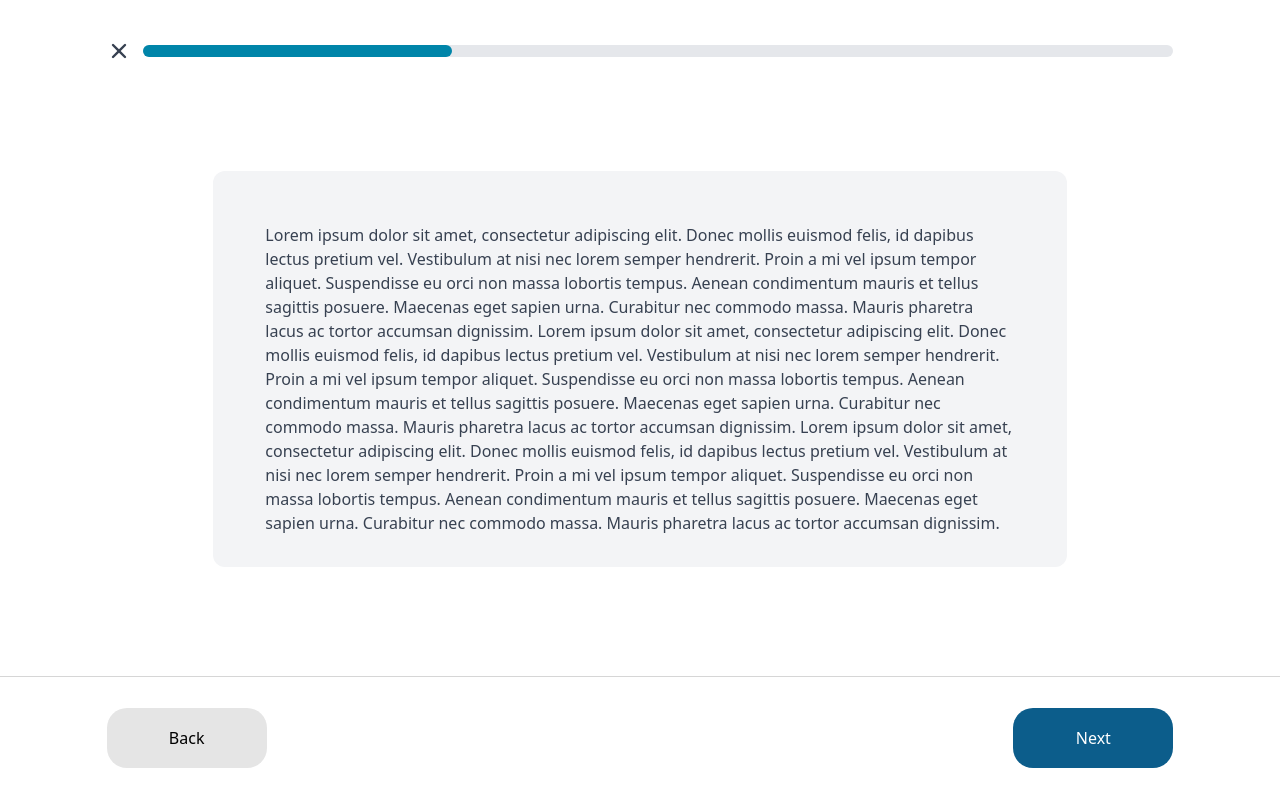
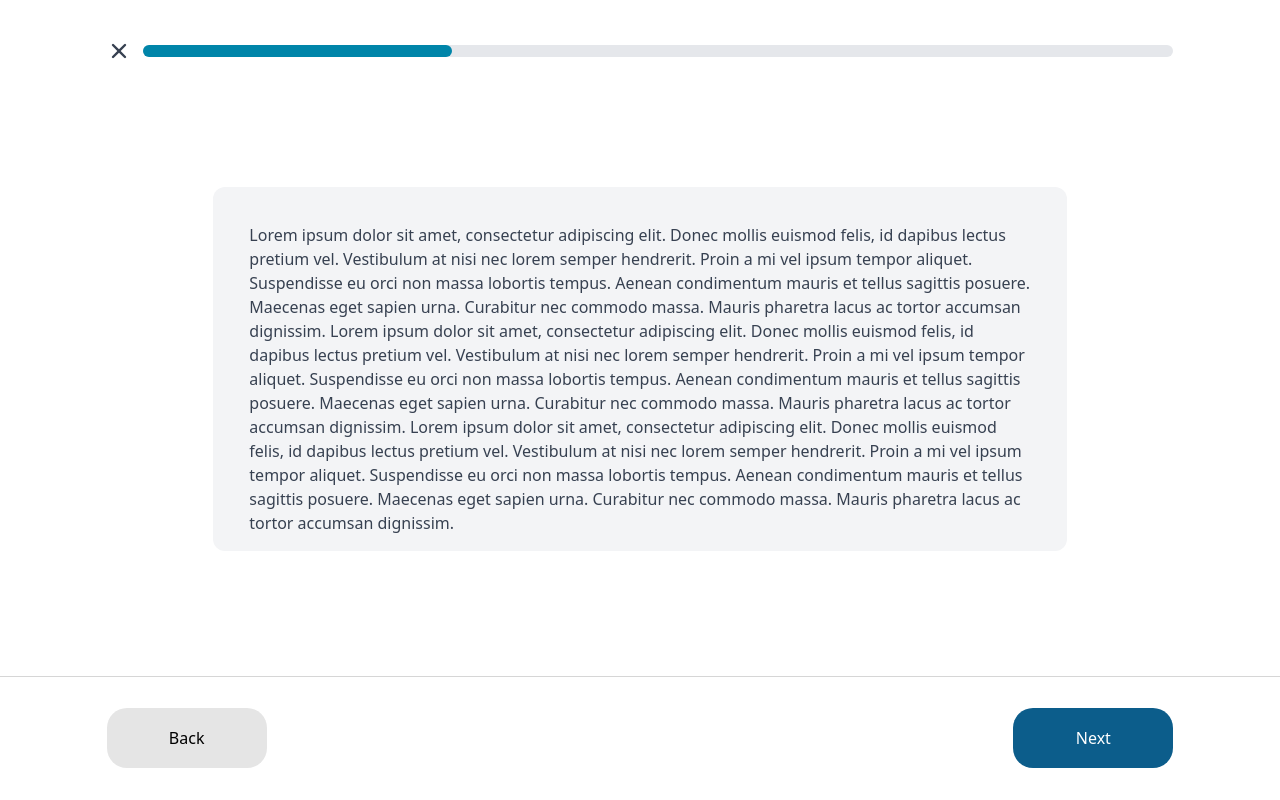
Before and after one commit to pathustler/expX-web, a Next.js app in the folder expx-web/: page /lessons in a window 1280 px wide. Built offline with nearby package versions, Linux system fonts and the light colour scheme.

Commit message:
Attempt to fix redirect error

```diff
--- a/expx-web/components/lessonspage/PageContent.tsx
+++ b/expx-web/components/lessonspage/PageContent.tsx
@@ -5,7 +5,7 @@ const PageContent = () => {
   return (
     <div className="flex items-center justify-center h-full">
       <div className="bg-gray-100 rounded-xl px-5 pt-5 w-4/6 max-h-80-percent overflow-y-auto custom-scrollbar">
-        <div className="p-4">
+        <div>
           <p className="text-gray-700 p-4">
             Lorem ipsum dolor sit amet, consectetur adipiscing elit. Donec mollis euismod felis, id dapibus lectus pretium vel. Vestibulum at nisi nec lorem semper hendrerit. Proin a mi vel ipsum tempor aliquet. Suspendisse eu orci non massa lobortis tempus. Aenean condimentum mauris et tellus sagittis posuere. Maecenas eget sapien urna. Curabitur nec commodo massa. Mauris pharetra lacus ac tortor accumsan dignissim.
             Lorem ipsum dolor sit amet, consectetur adipiscing elit. Donec mollis euismod felis, id dapibus lectus pretium vel. Vestibulum at nisi nec lorem semper hendrerit. Proin a mi vel ipsum tempor aliquet. Suspendisse eu orci non massa lobortis tempus. Aenean condimentum mauris et tellus sagittis posuere. Maecenas eget sapien urna. Curabitur nec commodo massa. Mauris pharetra lacus ac tortor accumsan dignissim.
```
Also changed, not shown: 2 other files (tests, documents, lock files or other folders).
